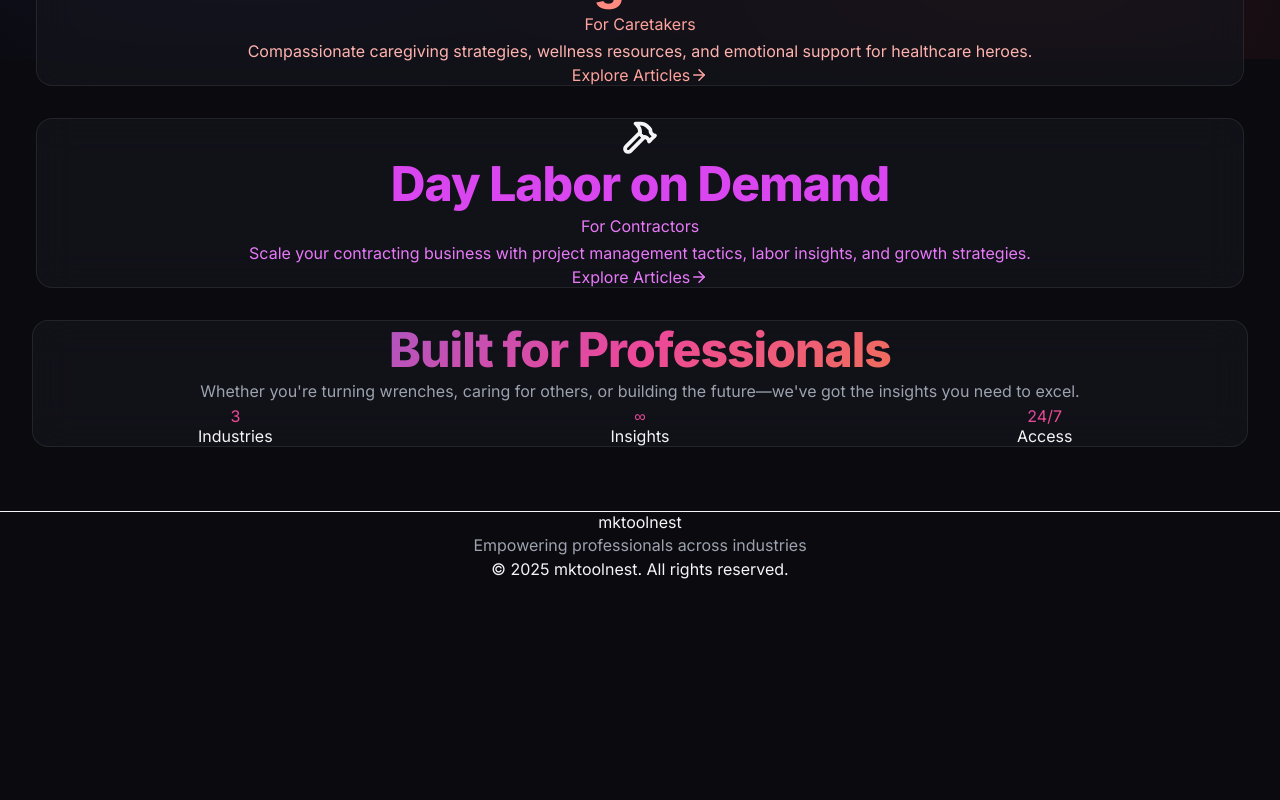
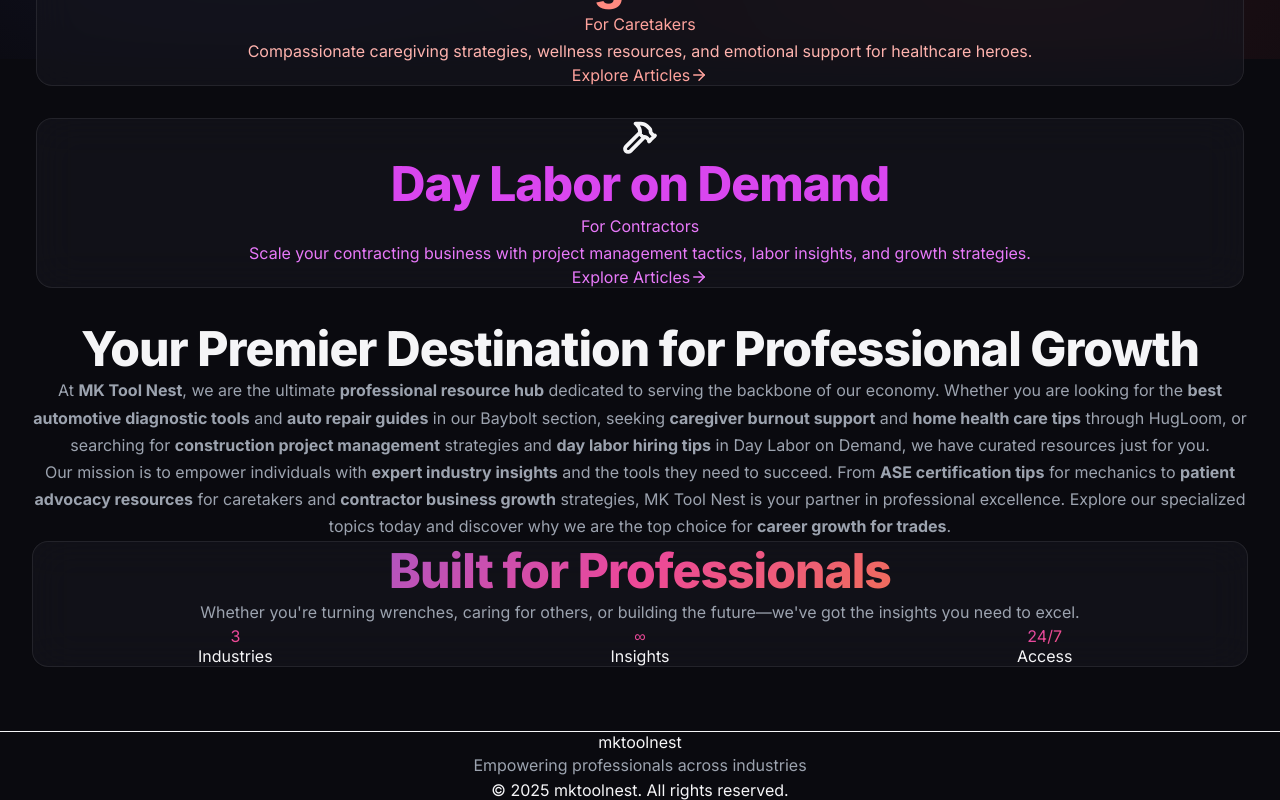
Before and after one commit to Mkobilan/mktoolnest, a Next.js app: page / in a window 1280 px wide. Shown: the part 741-1541 px from the top of the page. Before the commit the page ends 1320 px from the top, so only its background shows below. Built offline with nearby package versions, Linux system fonts and the light colour scheme.

Commit message:
SEO optimized

```diff
--- a/src/app/[topic]/page.tsx
+++ b/src/app/[topic]/page.tsx
@@ -30,6 +30,26 @@
         { topic: 'hugloom' },
         { topic: 'daylabor' },
     ];
+}
+
+export async function generateMetadata({ params }: { params: Promise<{ topic: string }> }) {
+    const { topic } = await params;
+    const config = topicConfig[topic as keyof typeof topicConfig];
+
+    if (!config) {
+        return {
+            title: "Topic Not Found | MK Tool Nest",
+        };
+    }
+
+    return {
+        title: `${config.title} - ${config.subtitle} | MK Tool Nest`,
+        description: `Explore expert guides, tips, and resources for ${config.title}. ${config.subtitle} at MK Tool Nest.`,
+        openGraph: {
+            title: `${config.title} - ${config.subtitle} | MK Tool Nest`,
+            description: `Explore expert guides, tips, and resources for ${config.title}. ${config.subtitle} at MK Tool Nest.`,
+        },
+    };
 }
 
 export default async function TopicPage({ params }: { params: Promise<{ topic: string }> }) {
--- a/src/app/layout.tsx
+++ b/src/app/layout.tsx
@@ -10,8 +10,47 @@
 });
 
 export const metadata: Metadata = {
-  title: "mktoolnest - Professional Tips & Tools",
-  description: "Expert insights for Mechanics, Caretakers, and Contractors. Your trusted resource hub for professional growth.",
+  title: "MK Tool Nest - Professional Resource Hub for Mechanics, Caretakers & Contractors",
+  description: "Your trusted resource hub for professional growth. Expert insights, tools, and guides for Mechanics (Baybolt), Caretakers (HugLoom), and Contractors (Day Labor).",
+  keywords: [
+    "Professional Resource Hub",
+    "Mechanic Tools",
+    "Caregiver Support",
+    "Contractor Guides",
+    "Day Labor Resources",
+    "Automotive Repair",
+    "Healthcare Tips",
+    "Construction Management",
+    "Career Growth for Trades",
+    "Expert Industry Insights",
+    "Automotive Diagnostic Tools",
+    "Best Mechanic Tools 2024",
+    "Auto Repair Guides",
+    "ASE Certification Tips",
+    "Caregiver Burnout Support",
+    "Home Health Care Tips",
+    "Patient Advocacy Resources",
+    "Caretaker Wellness",
+    "Construction Project Management",
+    "Day Labor Hiring Tips",
+    "Contractor Business Growth",
+    "Construction Safety Standards"
+  ],
+  verification: {
+    google: "wnwX0v0OGT7E25CuYA6r3_NjExggVU9PFITJXnpMp8U",
+  },
+  openGraph: {
+    title: "MK Tool Nest - Professional Resource Hub",
+    description: "Empowering professionals with expert insights and actionable tools across automotive, healthcare, and construction industries.",
+    type: "website",
+    locale: "en_US",
+    siteName: "MK Tool Nest",
+  },
+  twitter: {
+    card: "summary_large_image",
+    title: "MK Tool Nest - Professional Resource Hub",
+    description: "Expert insights for Mechanics, Caretakers, and Contractors.",
+  },
 };
 
 export default function RootLayout({
--- a/src/app/page.tsx
+++ b/src/app/page.tsx
@@ -93,6 +93,29 @@
         </div>
       </section>
 
+      {/* SEO Content Section */}
+      <section className="py-16 px-4 bg-black/20">
+        <div className="container max-w-4xl mx-auto text-center">
+          <h2 className="text-2xl md:text-3xl font-bold mb-6 text-white">
+            Your Premier Destination for Professional Growth
+          </h2>
+          <div className="space-y-6 text-gray-400 leading-relaxed">
+            <p>
+              At <strong className="text-white">MK Tool Nest</strong>, we are the ultimate <strong className="text-white">professional resource hub</strong> dedicated to serving the backbone of our economy.
+              Whether you are looking for the <strong className="text-white">best automotive diagnostic tools</strong> and <strong className="text-white">auto repair guides</strong> in our
+              <span className="text-orange-400"> Baybolt</span> section, seeking <strong className="text-white">caregiver burnout support</strong> and <strong className="text-white">home health care tips</strong> through
+              <span className="text-pink-400"> HugLoom</span>, or searching for <strong className="text-white">construction project management</strong> strategies and <strong className="text-white">day labor hiring tips</strong> in
+              <span className="text-purple-400"> Day Labor on Demand</span>, we have curated resources just for you.
+            </p>
+            <p>
+              Our mission is to empower individuals with <strong className="text-white">expert industry insights</strong> and the tools they need to succeed.
+              From <strong className="text-white">ASE certification tips</strong> for mechanics to <strong className="text-white">patient advocacy resources</strong> for caretakers and <strong className="text-white">contractor business growth</strong> strategies,
+              MK Tool Nest is your partner in professional excellence. Explore our specialized topics today and discover why we are the top choice for <strong className="text-white">career growth for trades</strong>.
+            </p>
+          </div>
+        </div>
+      </section>
+
       {/* Stats Section */}
       <section className="pt-20 pb-[64px] px-4">
         <div className="container">
--- /dev/null
+++ b/src/app/robots.ts
@@ -0,0 +1,12 @@
+import { MetadataRoute } from 'next'
+
+export default function robots(): MetadataRoute.Robots {
+    return {
+        rules: {
+            userAgent: '*',
+            allow: '/',
+            disallow: '/admin/',
+        },
+        sitemap: 'https://mktoolnest.com/sitemap.xml', // Replace with actual domain if different
+    }
+}
--- /dev/null
+++ b/src/app/sitemap.ts
@@ -0,0 +1,21 @@
+import { MetadataRoute } from 'next'
+
+export default function sitemap(): MetadataRoute.Sitemap {
+    const baseUrl = 'https://mktoolnest.com' // Replace with actual domain if different
+
+    // Static routes
+    const routes = [
+        '',
+        '/baybolt',
+        '/hugloom',
+        '/daylabor',
+        '/admin/login',
+    ].map((route) => ({
+        url: `${baseUrl}${route}`,
+        lastModified: new Date(),
+        changeFrequency: 'daily' as const,
+        priority: route === '' ? 1 : 0.8,
+    }))
+
+    return routes
+}
```
